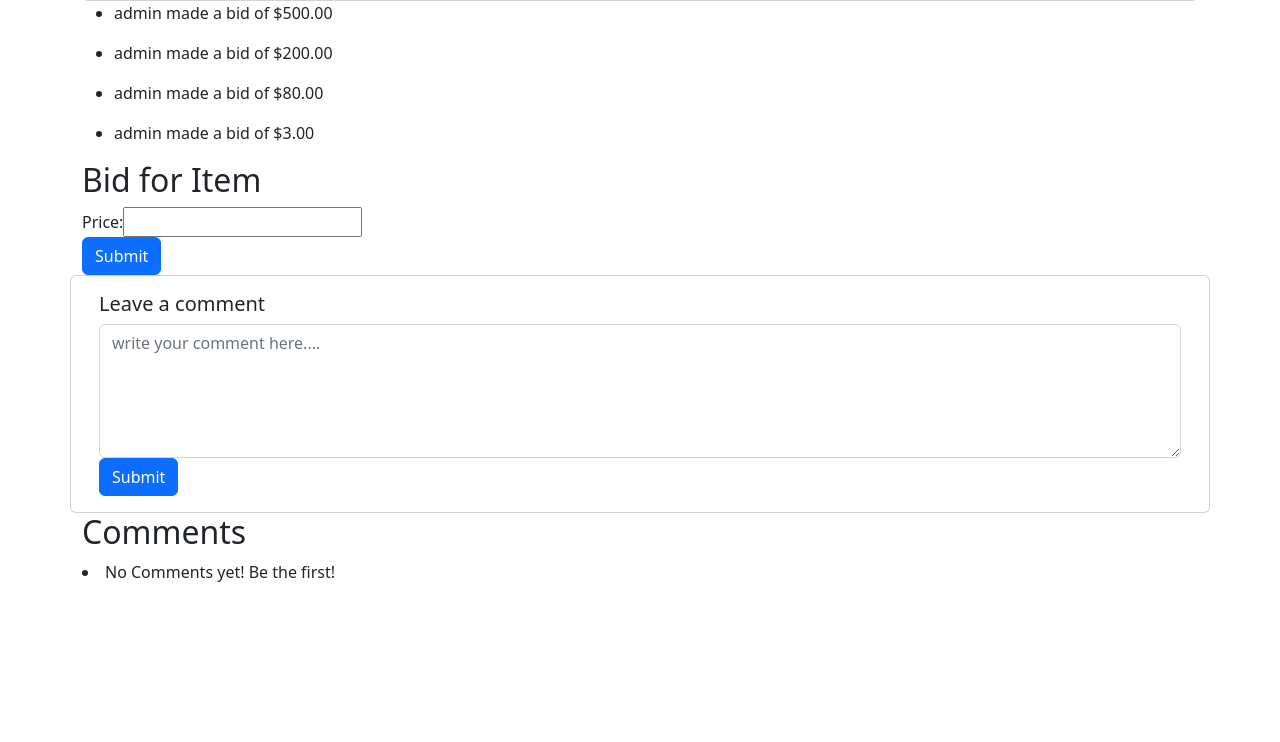
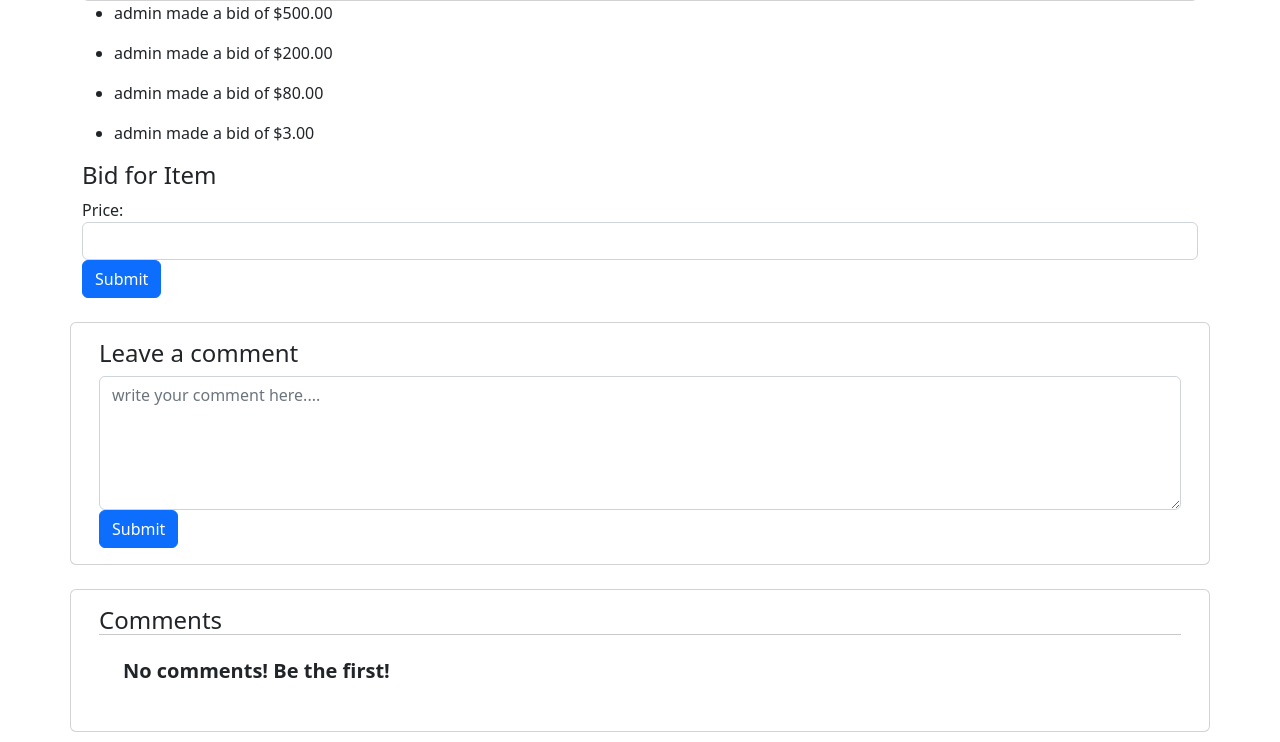
Before and after one commit to xuche123/commerce, a Django app: page /listing/8 in a window 1280 px wide. Shown: the part 776-1518 px from the top of the page. Before the commit the page ends 1358 px from the top, so only its background shows below. Run offline with Django 3.2, Linux system fonts and the light colour scheme; data comes from the database, SQL or seed files in the repository; both versions use the stored data as it was after the commit; some libraries are stand-ins or nearby versions.

Commit message:
minor bootstrap styling

```diff
--- a/auctions/forms.py
+++ b/auctions/forms.py
@@ -42,3 +42,8 @@ class BidForm(ModelForm):
     class Meta:
         model = Bid
         fields = ['price']
+        widgets = {
+            'price': NumberInput(attrs={
+                'class': "form-control",
+            }),
+        }
--- a/auctions/templates/auctions/listing.html
+++ b/auctions/templates/auctions/listing.html
@@ -31,7 +31,7 @@
     <li>No bids yet! Be the first!</li>
     {% endfor %}
 
-    <h2>Bid for Item</h2>
+    <h4>Bid for Item</h4>
     <form action="{% url 'bid' listing.id  %}" method="post">
         {% csrf_token %}
         <div class="form-group">{{ bid_form }}</div>
@@ -40,12 +40,13 @@
             <input class="btn btn-primary" type="submit" value="Submit" />
         </div>
     </form>
+    <br />
     <div class="row d-flex justify-content-center">
         <div class="card">
             <div class="card-body">
                 <div class="d-flex flex-start w-100">
                     <div class="w-100">
-                        <h5>Leave a comment</h5>
+                        <h4>Leave a comment</h4>
                         <form
                             action="{% url 'comment' listing.id  %}"
                             method="post"
@@ -67,15 +68,41 @@
             </div>
         </div>
     </div>
+    <br />
+    <div class="row d-flex justify-content-center">
+        <div class="card">
+            <div class="card-body">
+                <h4 class="mb-0">Comments</h4>
+                {% for comment in comments %}
 
-    <h2>Comments</h2>
-    {% for comment in comments %}
-    <ul>
-        <li>{{ comment.content }}</li>
-        <li>{{ comment.user }} : {{ comment.time }}</li>
-    </ul>
+                <hr class="my-0" style="height: 1px" />
 
-    {% empty %}
-    <li>No Comments yet! Be the first!</li>
-    {% endfor %} {%endblock%}
+                <div class="card-body p-4">
+                    <div class="d-flex flex-start">
+                        <div>
+                            <h6 class="fw-bold mb-1">{{ comment.user }}</h6>
+                            <div class="d-flex align-items-center mb-3">
+                                <p class="mb-0">{{ comment.time }}</p>
+                            </div>
+                            <p class="mb-0">{{ comment.content }}</p>
+                        </div>
+                    </div>
+                </div>
+                {% empty %}
+                <hr class="my-0" style="height: 1px" />
+
+                <div class="card-body p-4">
+                    <div class="d-flex flex-start">
+                        <div>
+                            <h5 class="fw-bold">
+                                No comments! Be the first!
+                            </h5>
+                        </div>
+                    </div>
+                </div>
+                {% endfor %}
+            </div>
+        </div>
+    </div>
 </div>
+{%endblock%}
```
Also changed, not shown: auctions/templates/auctions/index.html (indentation only), db.sqlite3.
